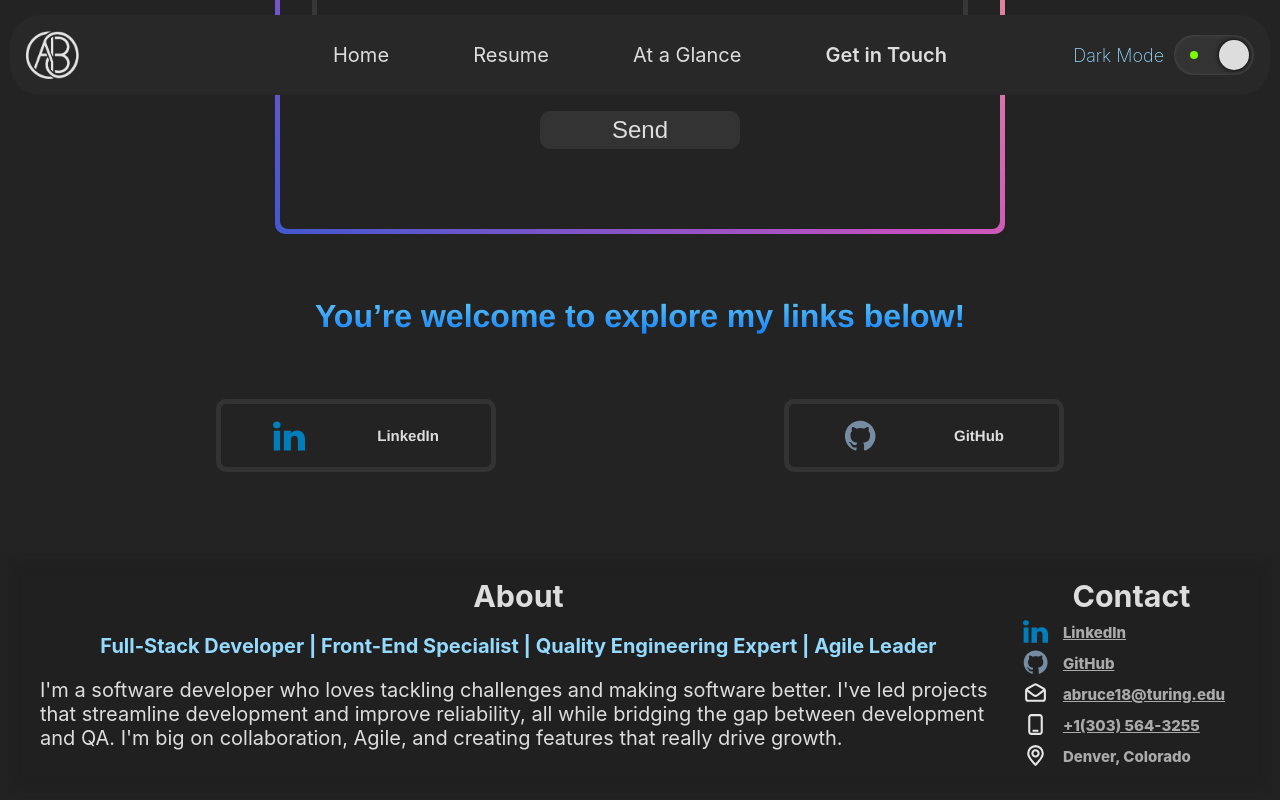
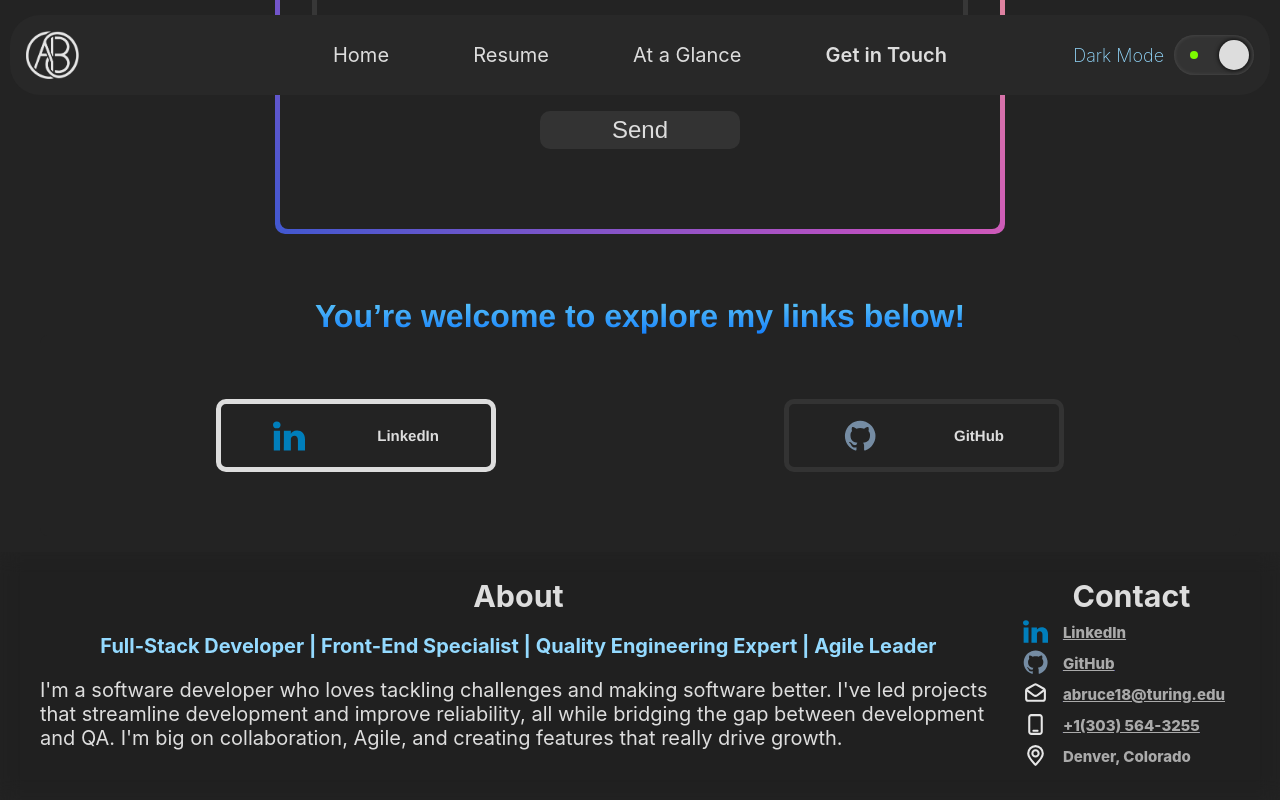
Before and after one commit to Alexbruce1/portfolio2024, a React (Create React App) app: page /contact in a window 1280 px wide. In both pictures the pointer is over the link 356 px from the left and 1124 px from the top of the page. Shown: the part 689-1489 px from the top of the page. Built offline with nearby package versions, Linux system fonts and the light colour scheme.

Commit message:
Add a hover style for profile links on Contact

```diff
--- a/src/Components/Contact.css
+++ b/src/Components/Contact.css
@@ -104,6 +104,12 @@
   padding: .5em 1em;
   text-decoration: none;
   box-sizing: border-box;
+  transition-duration: .2s;
+}
+
+.contact-link:hover {
+  border: 5px solid var(--light-text);
+  /* background-color: #4158D0; */
 }
 
 .contact-icon {
```
